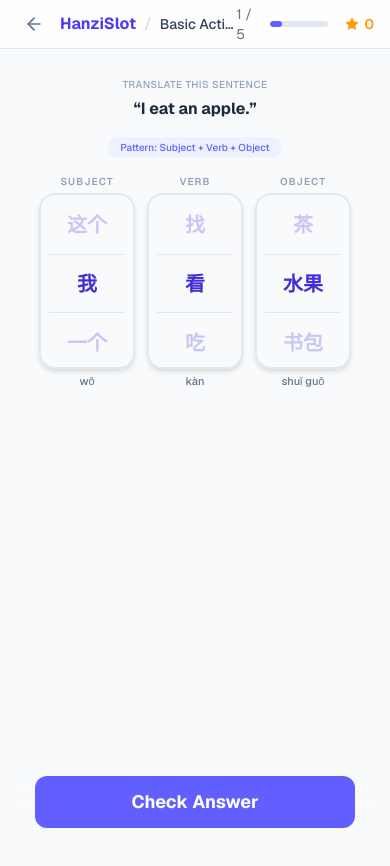
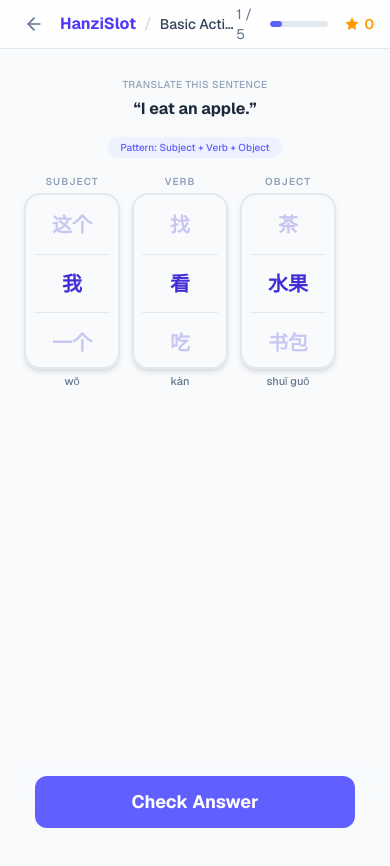
Before and after one commit to nyxygit/HanziSlot, a Next.js app: page /game/level-01 in a window 390 px wide. Shown: the top 866 px of the page. Built offline with nearby package versions, Linux system fonts and the light colour scheme.

Commit message:
Fix desktop layout: slots stay on one row with horizontal scroll instead of wrapping

```diff
--- a/src/components/GameBoard.tsx
+++ b/src/components/GameBoard.tsx
@@ -219,8 +219,7 @@ export default function GameBoard() {
           pb-3 px-2 w-full
           snap-x snap-mandatory snap-proximity
           overscroll-x-contain scrollbar-thin-mobile
-          justify-center
-          md:flex-wrap md:justify-center md:overflow-visible
+          justify-start md:justify-center
           md:snap-none md:pb-0 md:px-0
           mb-4 md:mb-10
         "
```
